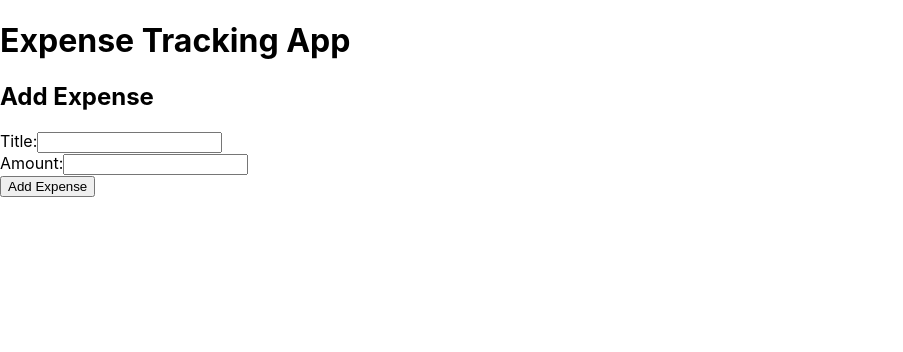
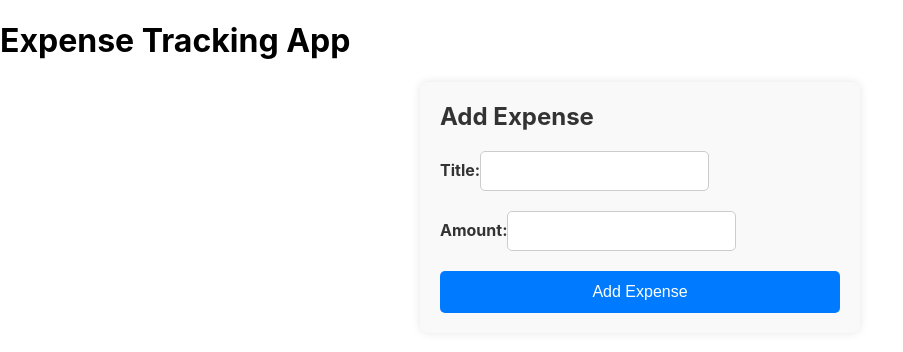
Before and after one commit to girishsaraf/xpense-trackr, a React (Create React App) app in the folder frontend/xpense-trackr-frontend/: page /expenses/new in a window 1280 px wide. Shown: the top 352 px of the page, without its empty margins (0-903 px from the left). Built offline with nearby package versions, Linux system fonts and the light colour scheme.

Commit message:
Adding Changes to show expenses and add new expense

```diff
--- /dev/null
+++ b/frontend/xpense-trackr-frontend/src/components/Expense/ExpenseForm.css
@@ -0,0 +1,54 @@
+/* ExpenseForm.css */
+
+.expense-form-container {
+    max-width: 400px;
+    margin: 0 auto;
+    padding: 20px;
+    background-color: #f9f9f9;
+    border-radius: 8px;
+    box-shadow: 0 0 10px rgba(0, 0, 0, 0.1);
+}
+
+.expense-form-container h2 {
+    margin-top: 0;
+    margin-bottom: 20px;
+    font-size: 24px;
+    color: #333;
+}
+
+.expense-form-container form {
+    display: flex;
+    flex-direction: column;
+}
+
+.expense-form-container form div {
+    margin-bottom: 20px;
+}
+
+.expense-form-container form label {
+    font-size: 16px;
+    font-weight: bold;
+    color: #333;
+}
+
+.expense-form-container form input {
+    padding: 10px;
+    font-size: 16px;
+    border: 1px solid #ccc;
+    border-radius: 5px;
+}
+
+.expense-form-container form button {
+    padding: 12px 20px;
+    font-size: 16px;
+    background-color: #007bff;
+    color: #fff;
+    border: none;
+    border-radius: 5px;
+    cursor: pointer;
+    transition: background-color 0.3s ease;
+}
+
+.expense-form-container form button:hover {
+    background-color: #0056b3;
+}
--- a/frontend/xpense-trackr-frontend/src/components/Expense/ExpenseForm.js
+++ b/frontend/xpense-trackr-frontend/src/components/Expense/ExpenseForm.js
@@ -3,6 +3,7 @@
 import React, { useState } from 'react';
 import axios from 'axios';
 import backendUrl from "../../config";
+import './ExpenseForm.css';
 
 const ExpenseForm = () => {
     const [formData, setFormData] = useState({
@@ -34,7 +35,7 @@ const ExpenseForm = () => {
     };
 
     return (
-        <div>
+        <div className="expense-form-container">
             <h2>Add Expense</h2>
             <form onSubmit={handleSubmit}>
                 <div>
--- /dev/null
+++ b/frontend/xpense-trackr-frontend/src/components/Expense/ExpenseList.css
@@ -0,0 +1,96 @@
+/* src/components/Expense/ExpenseList.css */
+
+.expense-list-container {
+    display: flex;
+    flex-direction: column;
+    align-items: center;
+}
+
+.expense-list-header {
+    display: flex;
+    justify-content: space-between;
+    align-items: center;
+    width: 100%;
+    padding: 10px;
+    border-bottom: 1px solid #ccc;
+}
+
+.expense-list-header h2 {
+    margin: 0;
+}
+
+.expense-list-content {
+    list-style-type: none;
+    padding: 0;
+    margin: 0;
+}
+
+.expense-list-content li {
+    display: flex;
+    justify-content: space-between;
+    align-items: center;
+    width: 100%;
+    padding: 10px;
+    border-bottom: 1px solid #ccc;
+}
+
+.expense-list-content li button {
+    padding: 12px 20px;
+    font-size: 16px;
+    background-color: #007bff;
+    color: #fff;
+    border: none;
+    border-radius: 5px;
+    cursor: pointer;
+    transition: background-color 0.3s ease;
+}
+
+.expense-list-content li button:hover {
+    background-color: #0056b3;
+}
+
+.add-expense-button {
+    padding: 12px 20px;
+    font-size: 16px;
+    background-color: #007bff;
+    color: #fff;
+    border: none;
+    border-radius: 5px;
+    cursor: pointer;
+    transition: background-color 0.3s ease;
+}
+
+.add-expense-button:hover {
+    background-color: #0056b3;
+}
+
+.expense-list-table td button {
+    padding: 12px 20px 5px;
+    font-size: 16px;
+    background-color: #007bff;
+    color: #fff;
+    border: none;
+    border-radius: 5px;
+    cursor: pointer;
+    transition: background-color 0.3s ease;
+}
+
+.expense-list-table td button:hover {
+    background-color: #0056b3;
+}
+
+.expense-list-table {
+    width: 100%;
+    border-collapse: collapse;
+}
+
+.expense-list-table th,
+.expense-list-table td {
+    border: 1px solid #ccc;
+    padding: 8px;
+}
+
+.expense-list-table th {
+    background-color: #f2f2f2;
+    text-align: left;
+}
--- a/frontend/xpense-trackr-frontend/src/components/Expense/ExpenseList.js
+++ b/frontend/xpense-trackr-frontend/src/components/Expense/ExpenseList.js
@@ -3,6 +3,8 @@
 import React, { useState, useEffect } from 'react';
 import axios from 'axios';
 import backendUrl from "../../config";
+import {Link} from "react-router-dom";
+import './ExpenseList.css';
 
 const ExpenseList = () => {
     const [expenses, setExpenses] = useState([]);
@@ -13,24 +15,79 @@ const ExpenseList = () => {
 
     const fetchExpenses = async () => {
         try {
-            const response = await axios.get(`$${backendUrl}/api/expenses`);
+            const response = await axios.get(`${backendUrl}/api/expenses`);
             setExpenses(response.data);
         } catch (error) {
             console.error('Error fetching expenses:', error);
         }
     };
 
+    const handleEditExpense = async (expenseId) => {
+        try {
+            // Fetch the expense data for the selected expenseId
+            const response = await axios.get(`${process.env.REACT_APP_BACKEND_URL}/api/expenses/${expenseId}`);
+            const expenseData = response.data;
+
+            // Call the PUT endpoint to update the expense
+            await axios.put(`${backendUrl}/api/expenses/${expenseId}`, expenseData);
+            alert('Expense updated successfully');
+
+            // Optionally, fetch the list of expenses to update the UI
+            await fetchExpenses();
+        } catch (error) {
+            console.error('Error updating expense:', error);
+            alert('Error updating expense. Please try again.');
+        }
+    };
+
+    const handleDeleteExpense = async (expenseId) => {
+        try {
+            await axios.delete(`${backendUrl}/api/expenses/${expenseId}`);
+            alert('Expense deleted successfully');
+            await fetchExpenses(); // Fetch updated list of expenses after deletion
+        } catch (error) {
+            console.error('Error deleting expense:', error);
+            alert('Error deleting expense. Please try again.');
+        }
+    };
+
+    const formatDate = (dateString) => {
+        const options = { year: 'numeric', month: 'short', day: 'numeric' };
+        return new Date(dateString).toLocaleDateString('en-US', options);
+    };
+
     return (
-        <div>
-            <h2>Expense List</h2>
-            <ul>
+        <div className="expense-list-container">
+            <div className="expense-list-header">
+                <h2>Expense List</h2>
+                {/* Add button to navigate to ExpenseForm page */}
+                <Link to="/expenses/new" className="add-expense-button">Add New Expense</Link>
+            </div>
+            <table className="expense-list-table">
+                <thead>
+                <tr>
+                    <th>Description</th>
+                    <th>Amount</th>
+                    <th>Date</th>
+                    <th colSpan="2">Action</th>
+                </tr>
+                </thead>
+                <tbody>
                 {expenses.map(expense => (
-                    <li key={expense.id}>
-                        <div>{expense.title}</div>
-                        <div>{expense.amount}</div>
-                    </li>
+                    <tr key={expense.id}>
+                        <td>{expense.description}</td>
+                        <td>{expense.amount}</td>
+                        <td>{formatDate(expense.date)}</td>
+                        <td>
+                            <button onClick={() => handleEditExpense(expense.id)}>Edit</button>
+                        </td>
+                        <td>
+                            <button onClick={() => handleDeleteExpense(expense.id)}>Delete</button>
+                        </td>
+                    </tr>
                 ))}
-            </ul>
+                </tbody>
+            </table>
         </div>
     );
 };
```
